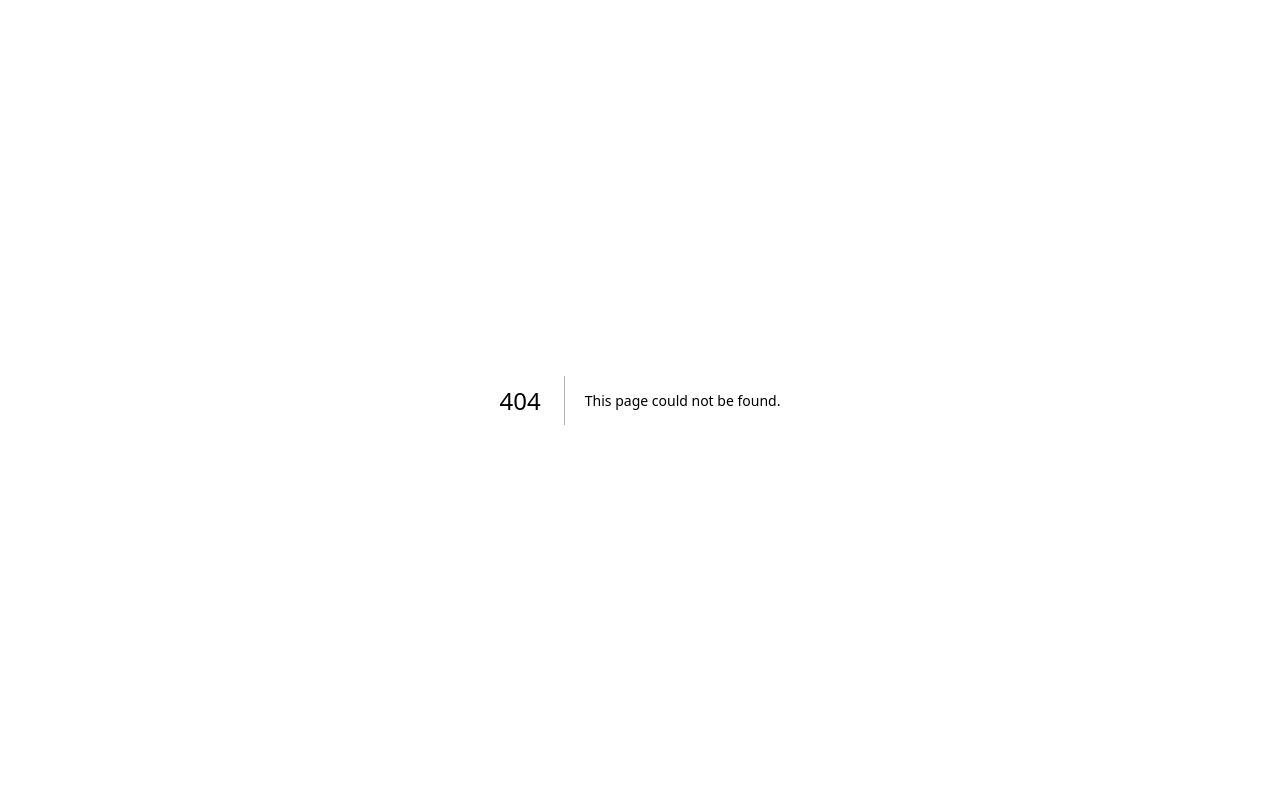
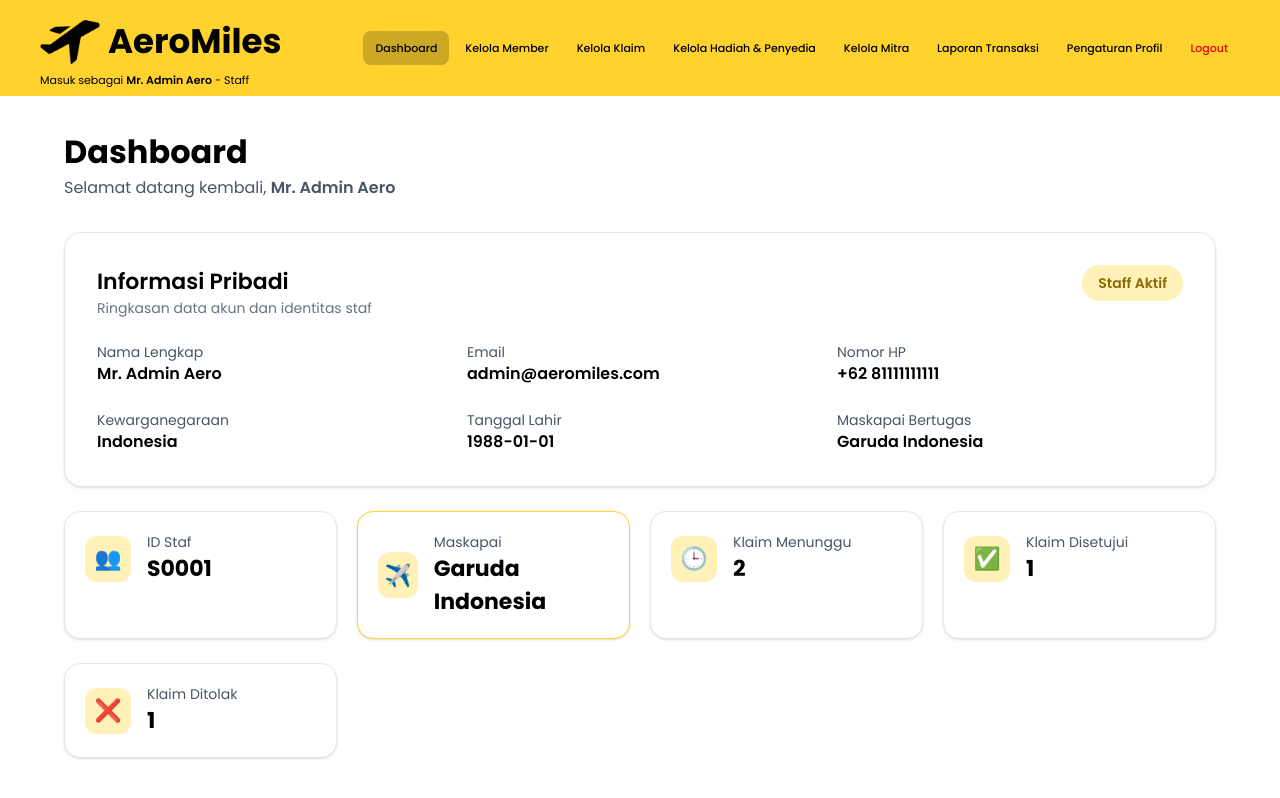
Before and after one commit to rpmdim/yayasan-pesantren-islam, a Next.js app: page /staff-dashboard in a window 1280 px wide. Before the commit this address had no page. Shown: the top 798 px of the page. Built offline with nearby package versions, Linux system fonts and the light colour scheme.

Commit message:
menambahkan dashboard staff

```diff
--- /dev/null
+++ b/src/app/staff-dashboard/page.js
@@ -0,0 +1,112 @@
+import NavbarRole from "@/app/component/navbarRole";
+
+export default function StaffDashboard() {
+  const staff = {
+    salutation: "Mr.",
+    firstName: "Admin",
+    middleName: "",
+    lastName: "Aero",
+    email: "admin@aeromiles.com",
+    countryCode: "+62",
+    phone: "81111111111",
+    nationality: "Indonesia",
+    birthDate: "1988-01-01",
+    staffId: "S0001",
+    maskapai: "Garuda Indonesia",
+    klaimMenunggu: 2,
+    klaimDisetujui: 1,
+    klaimDitolak: 1,
+  };
+
+  const fullName = `${staff.salutation} ${staff.firstName} ${staff.middleName} ${staff.lastName}`.replace(/\s+/g, " ");
+
+  return (
+    <div className="min-h-screen bg-[var(--background)] text-[var(--foreground)] transition-colors">
+      <NavbarRole role="staff" userName={fullName} roleLabel="Staff" />
+
+      <div className="pt-32 px-4 sm:px-8 lg:px-16 pb-12">
+        <div className="mb-8">
+          <p className="text-[32px] font-bold text-black dark:text-gray-100">
+            Dashboard
+          </p>
+          <p className="text-[16px] text-gray-600 dark:text-gray-300">
+            Selamat datang kembali, <span className="font-semibold">{fullName}</span>
+          </p>
+        </div>
+
+        <div className="bg-white dark:bg-[#111827] border border-gray-200 dark:border-gray-700 rounded-[18px] shadow-sm p-8 mb-6">
+          <div className="flex justify-between items-start mb-6">
+            <div>
+              <p className="text-[22px] font-semibold text-black dark:text-gray-100">
+                Informasi Pribadi
+              </p>
+              <p className="text-sm text-gray-500 dark:text-gray-400">
+                Ringkasan data akun dan identitas staf
+              </p>
+            </div>
+
+            <span className="bg-[#FFF1B8] dark:bg-[#FFD22E]/20 text-[#8A6A00] dark:text-[#FFD22E] px-4 py-2 rounded-full text-sm font-semibold">
+              Staff Aktif
+            </span>
+          </div>
+
+          <div className="grid grid-cols-3 gap-6">
+            <InfoItem label="Nama Lengkap" value={fullName} />
+            <InfoItem label="Email" value={staff.email} />
+            <InfoItem label="Nomor HP" value={`${staff.countryCode} ${staff.phone}`} />
+            <InfoItem label="Kewarganegaraan" value={staff.nationality} />
+            <InfoItem label="Tanggal Lahir" value={staff.birthDate} />
+            <InfoItem label="Maskapai Bertugas" value={staff.maskapai} />
+          </div>
+        </div>
+
+        <div className="grid grid-cols-4 gap-5 mb-6">
+          <SummaryCard title="ID Staf" value={staff.staffId} icon="👥" />
+          <SummaryCard title="Maskapai" value={staff.maskapai} icon="✈️" highlight />
+          <SummaryCard title="Klaim Menunggu" value={staff.klaimMenunggu} icon="🕒" />
+          <SummaryCard title="Klaim Disetujui" value={staff.klaimDisetujui} icon="✅" />
+        </div>
+
+        <div className="grid grid-cols-4 gap-5">
+          <SummaryCard title="Klaim Ditolak" value={staff.klaimDitolak} icon="❌" />
+        </div>
+      </div>
+    </div>
+  );
+}
+
+function InfoItem({ label, value }) {
+  return (
+    <div>
+      <p className="text-sm text-gray-600 dark:text-gray-400">{label}</p>
+      <p className="text-[16px] font-semibold text-black dark:text-gray-100">
+        {value}
+      </p>
+    </div>
+  );
+}
+
+function SummaryCard({ title, value, icon, highlight = false }) {
+  return (
+    <div
+      className={`bg-white dark:bg-[#111827] border rounded-[16px] p-5 shadow-sm ${
+        highlight
+          ? "border-[#FFD22E] dark:border-[#FFD22E]"
+          : "border-gray-200 dark:border-gray-700"
+      }`}
+    >
+      <div className="flex items-center gap-4">
+        <div className="w-[46px] h-[46px] rounded-[12px] bg-[#FFF1B8] dark:bg-[#FFD22E]/20 flex items-center justify-center text-[22px]">
+          {icon}
+        </div>
+
+        <div>
+          <p className="text-sm text-gray-600 dark:text-gray-400">{title}</p>
+          <p className="text-[22px] font-bold text-black dark:text-gray-100">
+            {value}
+          </p>
+        </div>
+      </div>
+    </div>
+  );
+}
```
